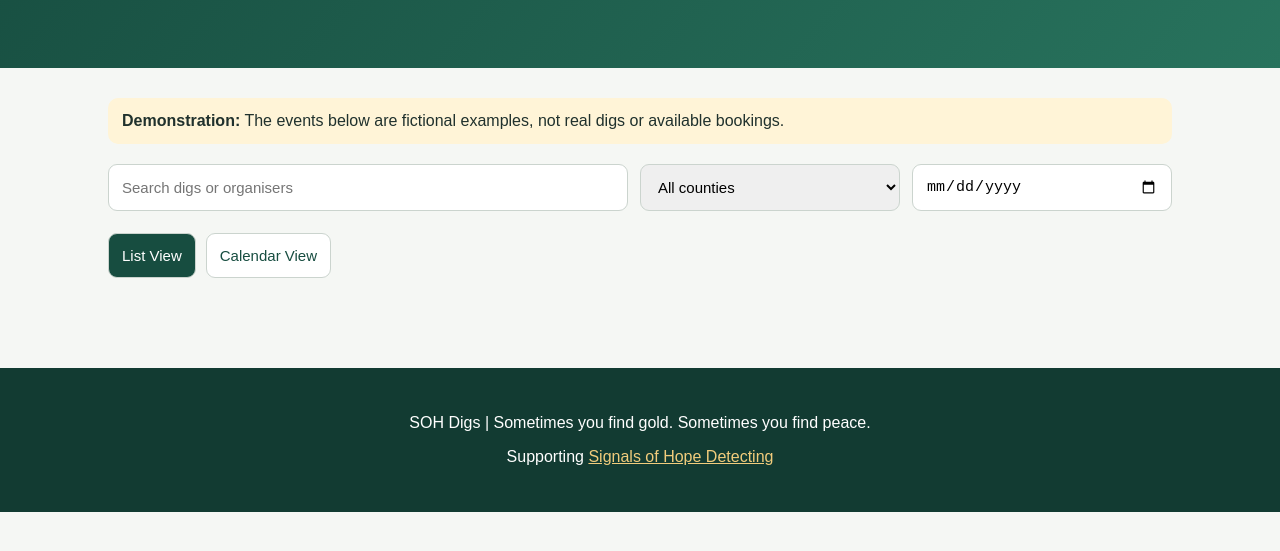
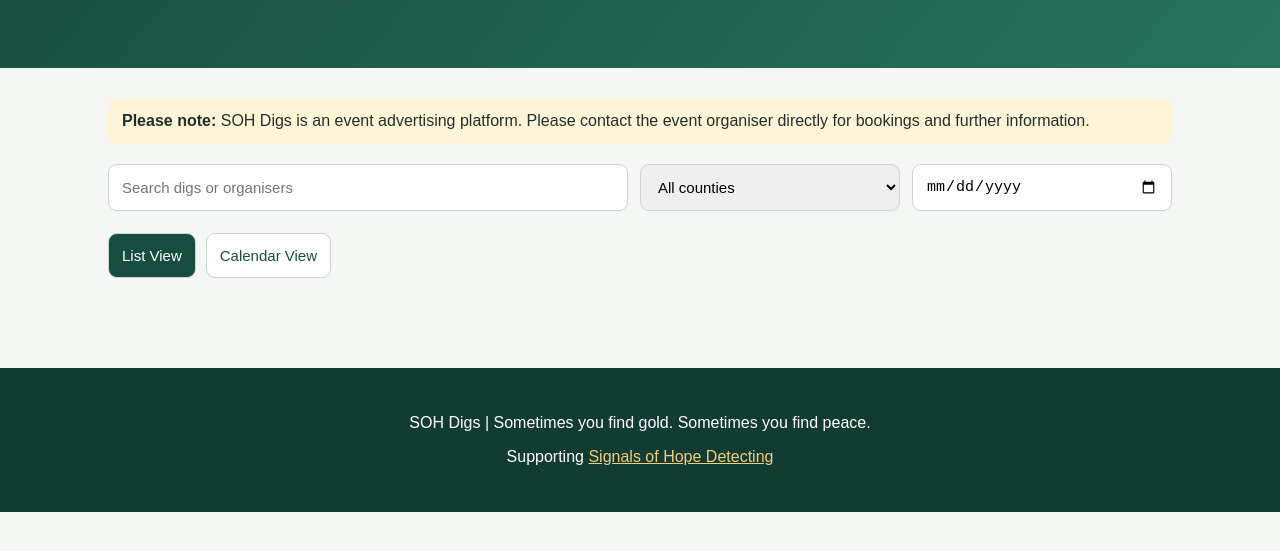
Before and after one commit to SOH-digs/soh-digs, a plain HTML site: page digs.html in a window 1280 px wide. Shown: the part 243-794 px from the top of the page. Drawn offline with nearby package versions, Linux system fonts and the light colour scheme; no server answers.

```diff
--- a/digs.html
+++ b/digs.html
@@ -247,10 +247,11 @@ footer a { color:#f1cc7c; }
 
 <main class="container">
   <div class="notice">
-    <strong>Demonstration:</strong>
-    The events below are fictional examples, not real digs
-    or available bookings.
-  </div>
+  <strong>Please note:</strong>
+  SOH Digs is an event advertising platform.
+  Please contact the event organiser directly
+  for bookings and further information.
+</div>
 
   <div class="filters">
     <input id="search" placeholder="Search digs or organisers">
@@ -404,8 +405,8 @@ function addText(parent,tag,text,className) {
 function renderList() {
   const filtered=filteredEvents();
   cards.replaceChildren();
-  $("count").textContent=filtered.length+
-    (filtered.length===1?" example dig":" example digs")+" found";
+  $("count").textContent = filtered.length +
+  (filtered.length === 1 ? " dig" : " digs") + " found";
 
   if(!filtered.length) {
     addText(cards,"p","No matching digs found.","empty");
```
